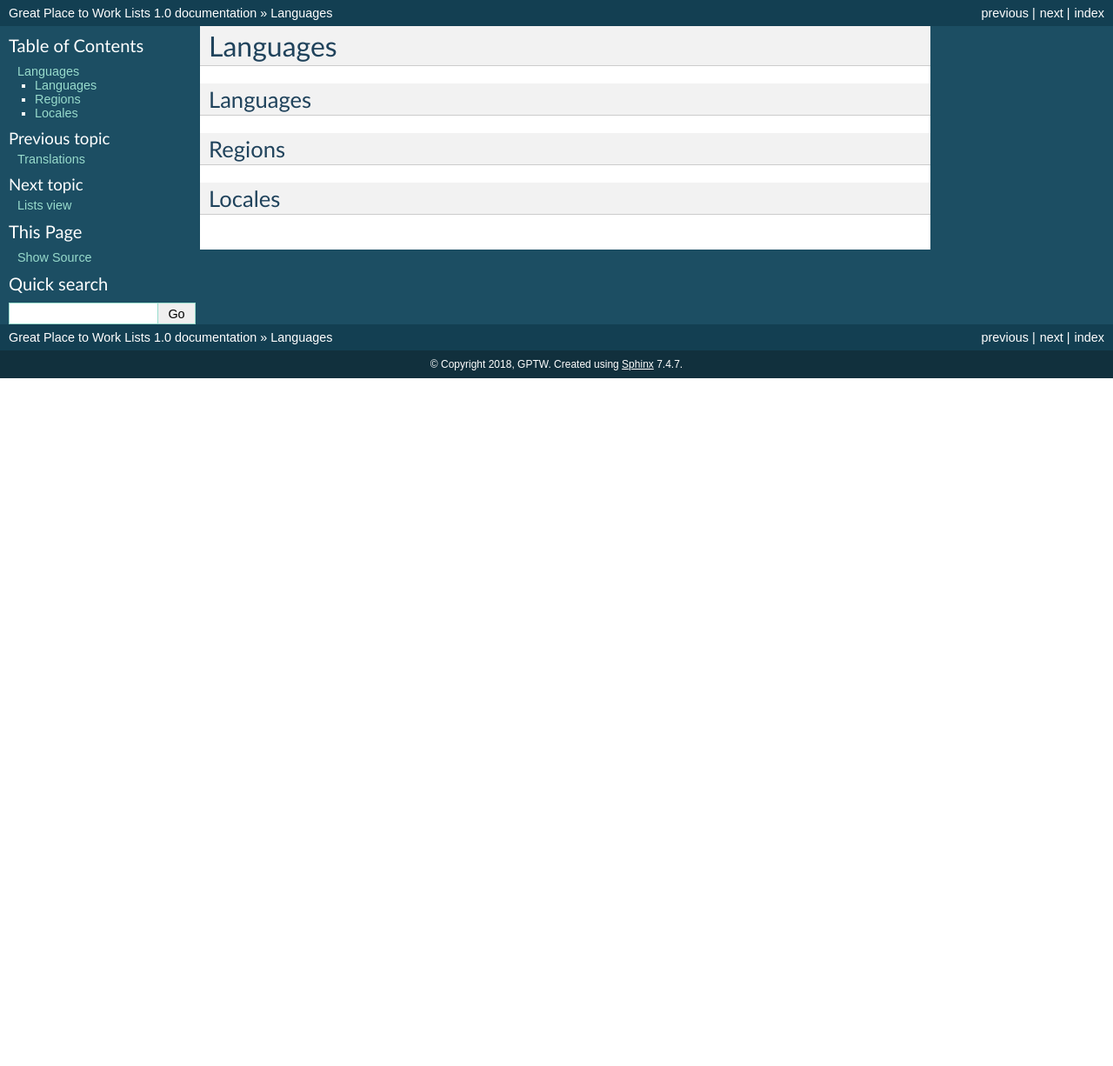
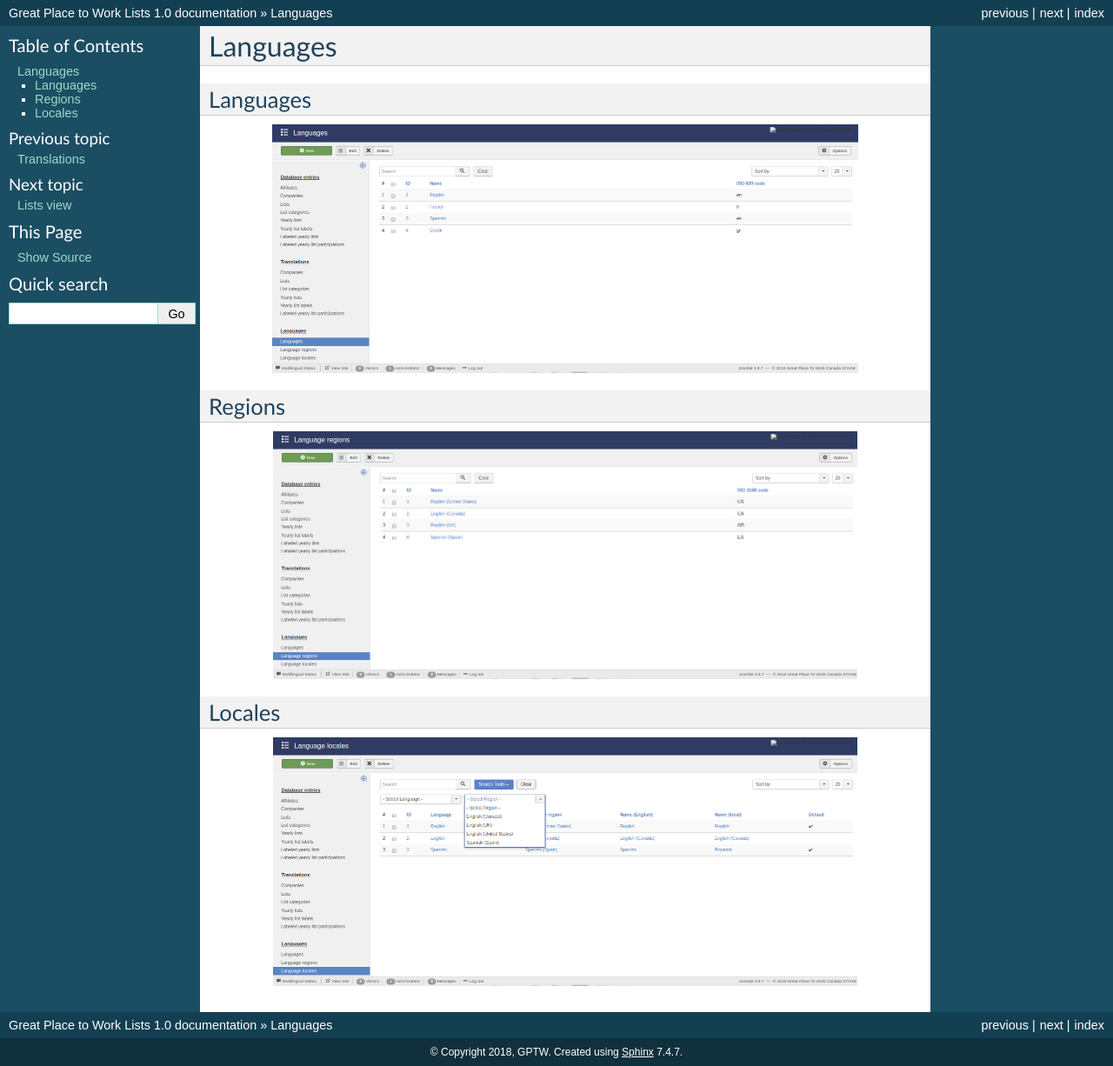
Before and after one commit to treste91/Great-Place-to-Work-Lists, a Sphinx documentation site: the page built from docs/backend/languages.rst, in a window 1280 px wide. Shown: the whole page at 87% size. Built offline with Sphinx 7.4.7, drawn with Linux system fonts in a browser that asks for light colours; before the commit the page ends 900 px from its top, so only the background shows below that.

Commit message:
Update languages.rst

```diff
--- a/docs/backend/languages.rst
+++ b/docs/backend/languages.rst
@@ -4,8 +4,23 @@ Languages
 Languages
 ---------
 
+.. image:: languages_languages.png
+   :scale: 50 %
+   :alt: Languages
+   :align: center
+
 Regions
 -------
 
+.. image:: languages_regions.png
+   :scale: 50 %
+   :alt: Regions
+   :align: center
+
 Locales
 -------
+
+.. image:: languages_locales.png
+   :scale: 50 %
+   :alt: Locales
+   :align: center
```
